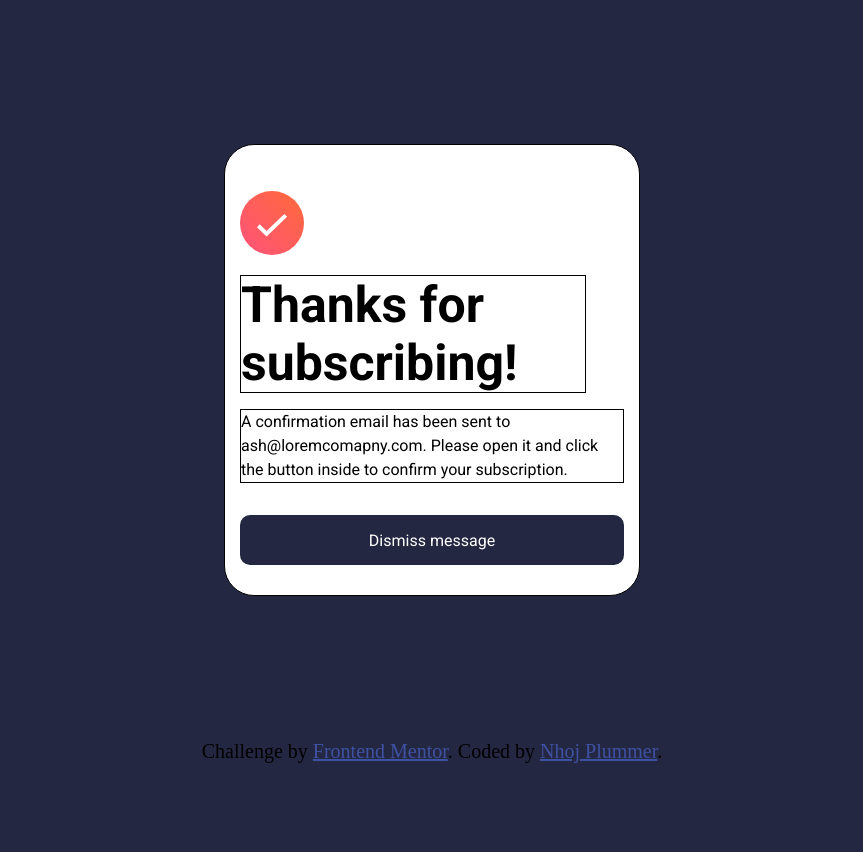
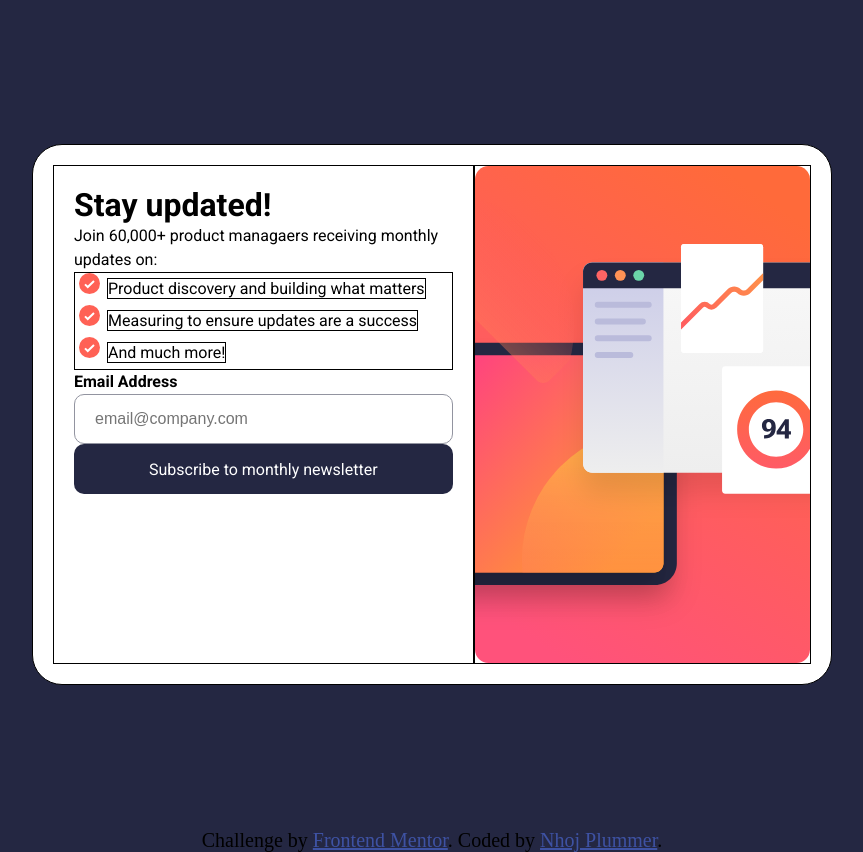
Before and after one commit to Nhoj-Plummer/Newsletter-Sign-Up-Form-With-Success-Message, a React (Create React App) app: page / in a window 1280 px wide. Shown: the whole page, without its empty margins (208-1071 px from the left). Before the commit the page ends 800 px from the top, so only its background shows below. Built offline with nearby package versions, Linux system fonts and the light colour scheme.

Commit message:
Making Progress

```diff
--- a/src/App.js
+++ b/src/App.js
@@ -2,7 +2,7 @@ import "./App.css"
 import { Input, Output } from "./components/index"
 
 function App() {
-  return <Output />
+  return <Input />
 }
 
 export default App
--- a/src/components/Input/Input.css
+++ b/src/components/Input/Input.css
@@ -42,6 +42,28 @@
 .input-container_text-container-form input::placeholder {
   font-size: 16px;
 }
+
+/* Conditional Form Pieces */
+.input-container_text-container-form_error input {
+  height: 50px;
+  cursor: pointer;
+  border-radius: 10px;
+  border: 1px solid var(--grey);
+  width: 100%;
+  padding-left: 20px;
+  border: 1px solid;
+  background: #ffe8e6;
+  outline: 1px solid var(--tomato);
+  color: #ef877d;
+}
+
+.input-container_text-container-form_error p span {
+  float: right;
+  font-size: 11px;
+  color: var(--tomato);
+}
+
+/* Conditional Form Pieces End */
 
 .input-container_text-container button {
   color: var(--white);
--- a/src/components/Input/Input.js
+++ b/src/components/Input/Input.js
@@ -1,4 +1,4 @@
-import React from "react"
+import React, { useState } from "react"
 import "./Input.css"
 import Form from "../Form/Form"
 import Mobile from "../../assets/illustration-sign-up-mobile.svg"
@@ -14,6 +14,32 @@ const listText = textList.map(data => (
 ))
 
 const Input = () => {
+  const [email, setEmail] = useState("")
+  const [error, setError] = useState(null)
+
+  function validateEmail(email) {
+    return /\S+@\S+\.\S+/.test(email)
+  }
+
+  const handleChange = e => {
+    /*Conditnional Formations */
+
+    // Not Filled COmpletely or no correctly made
+    if (!validateEmail(e.target.value)) {
+      setError(true)
+    }
+    // Empty Field
+    if (e.target.value === "") {
+      setError(false)
+    }
+
+    // Filled Field
+    if (validateEmail(e.target.value)) {
+      setError(false)
+    }
+    setEmail(e.target.value)
+  }
+
   return (
     <Form>
       <div className="input-container_text-container">
@@ -21,10 +47,19 @@ const Input = () => {
         <p>Join 60,000+ product managaers receiving monthly updates on:</p>
         <ul>{listText}</ul>
         <form>
-          <p>Email Address</p>
-          <div className="input-container_text-container-form">
-            <input type="email" name="email" placeholder="email@company.com" required />
-          </div>
+          {error ? (
+            <div className="input-container_text-container-form_error ">
+              <p>
+                Email Address <span>Valid email required</span>
+              </p>
+              <input type="email" value={email} name="email" placeholder="email@company.com" onChange={handleChange} required />
+            </div>
+          ) : (
+            <div className="input-container_text-container-form">
+              <p>Email Address</p>
+              <input type="email" value={email} name="email" placeholder="email@company.com" onChange={handleChange} required />
+            </div>
+          )}
           <button type="submit">Subscribe to monthly newsletter</button>
         </form>
       </div>
```
